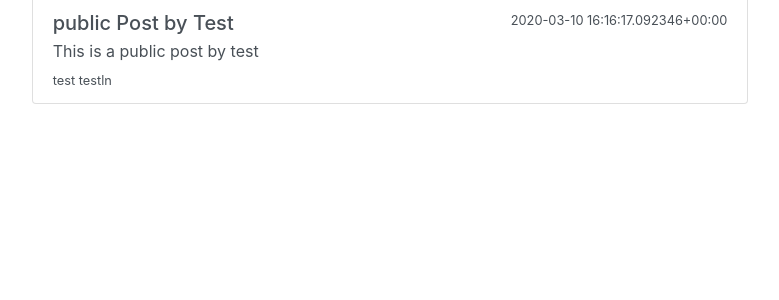
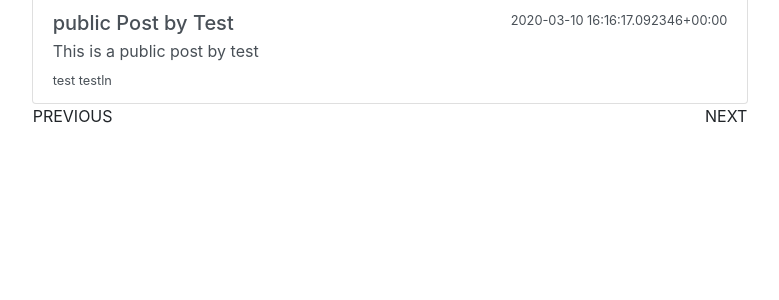
Before and after one commit to hyeonyu1/cmput404-group-project, a Django app: page /posts/ in a window 1280 px wide. Shown: the part 376-676 px from the top of the page, without its empty margins (90-869 px from the left). Run offline with Django 3.2, Linux system fonts and the light colour scheme; a user stored in the database is signed in; data comes from the database, SQL or seed files in the repository; data that the repository does not hold is empty; some libraries are stand-ins or nearby versions.

Commit message:
updated page navigator

```diff
--- a/web_server/posts/templates/posts/stream.html
+++ b/web_server/posts/templates/posts/stream.html
@@ -22,12 +22,18 @@
                     </post-list>
                 </div>
             </div>
-            <div class="pagination_urls">
+
+            <div class="row justify-content-between">
                 {% if prev_uri is not None %}
-                    <a href="{{ prev_uri }}">PREVIOUS</a>
+                    <a class="ml-3" href="{{ prev_uri }}">PREVIOUS</a>
+                {% else %}
+                    <p class="ml-3">PREVIOUS</p>
                 {% endif %}
+
                 {% if next_uri is not None %}
-                    <a href="{{ next_uri }}">NEXT</a>
+                    <a class="mr-3" href="{{ next_uri }}">NEXT</a>
+                {% else %}
+                    <p class="mr-3">NEXT</p>
                 {% endif %}
             </div>
         </div>
```
